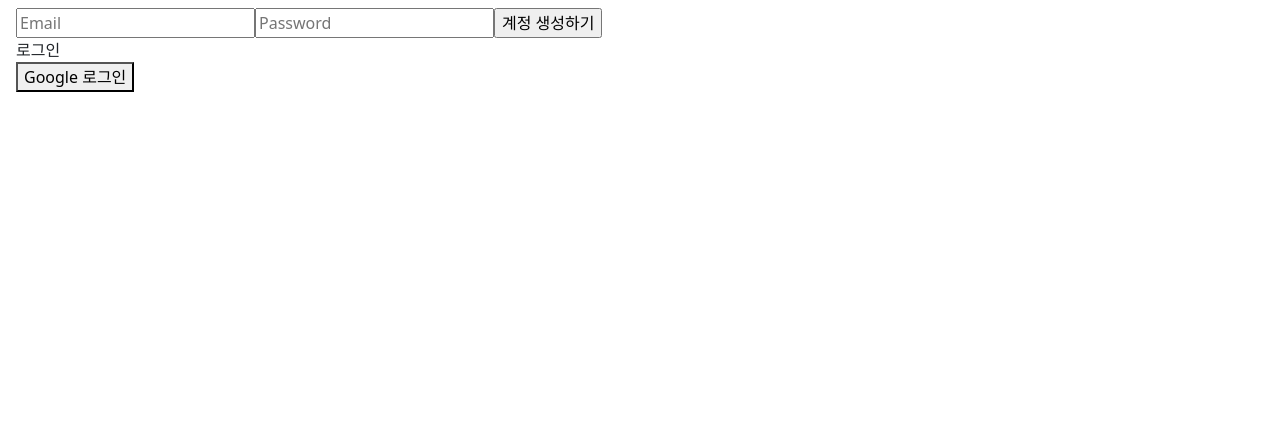
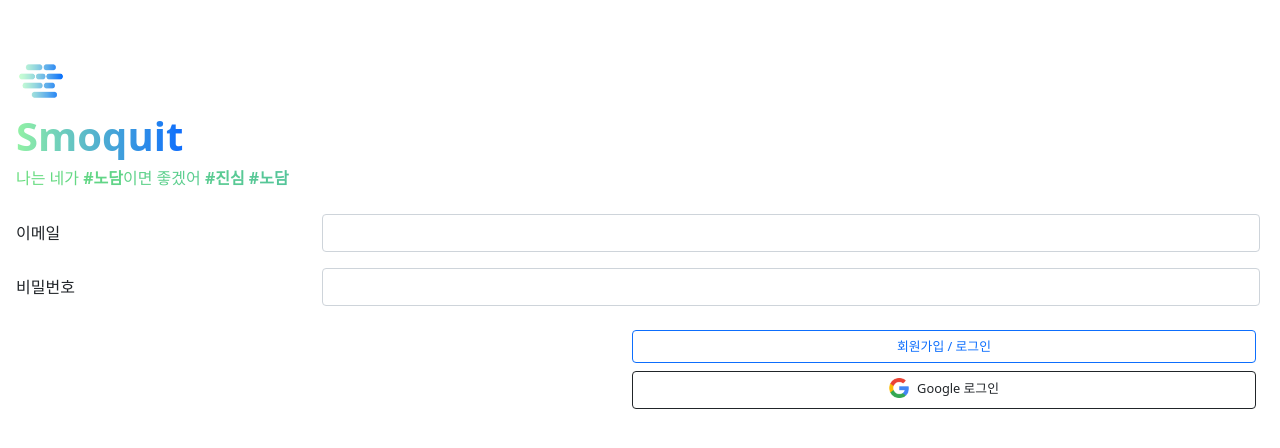
Before and after one commit to custardcream98/smoquit, a React (Create React App) app: page /#/ in a window 1280 px wide. Shown: the top 448 px of the page. Built offline with nearby package versions, Linux system fonts and the light colour scheme; no server answers.

Commit message:
로그인창 개발

```diff
--- a/src/components/App.js
+++ b/src/components/App.js
@@ -16,9 +16,8 @@
     fireAuth.onAuthStateChanged(async (user) => {
       if (user) {
         setIsLoggedIn(true);
-        const cigPerDay = (
-          await getDoc(doc(fireStore, DOC_PROFILE, user.uid))
-        ).data().cigPerDay;
+        let cigPerDay = await getDoc(doc(fireStore, DOC_PROFILE, user.uid));
+        cigPerDay = cigPerDay.data().cigPerDay;
         dispatch(setProfile({ ...user, cigPerDay }));
       } else {
         setIsLoggedIn(false);
--- /dev/null
+++ b/src/components/AuthModal.js
@@ -0,0 +1,43 @@
+import React from "react";
+import PropTypes from "prop-types";
+import { Modal, Button } from "react-bootstrap";
+
+// export const UserExistsModal = ({ email }) => {
+//   return (
+//     <>
+//       <Modal show onHide={handleClose} centered>
+//         <Modal.Header closeButton>
+//           <Modal.Title>잘못된 이메일입니다 😢</Modal.Title>
+//         </Modal.Header>
+//         <Modal.Body>{email}은 이미 가입이 돼있는 이메일이네요!</Modal.Body>
+//       </Modal>
+//     </>
+//   );
+// };
+
+// UserExistsModal.propTypes = {
+//   email: PropTypes.string.isRequired,
+// };
+
+export const WrongPasswordModal = ({ show, handleClose }) => {
+  return (
+    <>
+      <Modal show={show} centered>
+        <Modal.Header closeButton>
+          <Modal.Title>비밀번호가 다릅니다 😢</Modal.Title>
+        </Modal.Header>
+        <Modal.Body>다시 한번 시도해주세요!</Modal.Body>
+        <Modal.Footer>
+          <Button variant="primary" onClick={handleClose}>
+            넵
+          </Button>
+        </Modal.Footer>
+      </Modal>
+    </>
+  );
+};
+
+WrongPasswordModal.propTypes = {
+  show: PropTypes.bool.isRequired,
+  handleClose: PropTypes.func.isRequired,
+};
--- a/src/components/CampaignCard.js
+++ b/src/components/CampaignCard.js
@@ -1,7 +1,7 @@
 import React, { useState, useEffect } from "react";
 import { useSelector } from "react-redux";
 import PropTypes from "prop-types";
-import { Card, Badge, ListGroup, Container } from "react-bootstrap";
+import { Card, Badge, ListGroup } from "react-bootstrap";
 import timeDelta2str from "core/timeDelta2Str";
 import * as constants from "core/constants";
 import CampaignGiveupModal from "components/CampaignGiveupModal";
--- /dev/null
+++ b/src/components/Logo.js
@@ -0,0 +1,37 @@
+import React from "react";
+import PropTypes from "prop-types";
+import logo from "static/logo.png";
+import styles from "./Logo.module.css";
+
+export const AppLogo = ({ className = "me-2", size = 35 }) => (
+  <img
+    src={logo}
+    alt="Smoquit Logo"
+    width={`${size}`}
+    height={`${size}`}
+    className={className}
+  />
+);
+
+AppLogo.propTypes = {
+  className: PropTypes.string,
+  size: PropTypes.number,
+};
+
+export const AppTitle = ({ className = "", style = {} }) => (
+  <span className={`${styles.GradientTitle} ${className}`} style={style}>
+    Smoquit
+  </span>
+);
+
+AppTitle.propTypes = {
+  className: PropTypes.string,
+  style: PropTypes.object,
+};
+
+export const AppLogoWithTitle = () => (
+  <>
+    <AppLogo />
+    <AppTitle />
+  </>
+);
--- a/src/routes/Auth.js
+++ b/src/routes/Auth.js
@@ -1,4 +1,4 @@
-import React, { useState } from "react";
+import React, { useState, useRef } from "react";
 import {
   createUserWithEmailAndPassword,
   signInWithEmailAndPassword,
@@ -6,14 +6,32 @@
   signInWithPopup,
   updateProfile,
 } from "firebase/auth";
+import {
+  Button,
+  Form,
+  Row,
+  Col,
+  Spinner,
+  Overlay,
+  Popover,
+} from "react-bootstrap";
 import { setDoc, doc } from "firebase/firestore";
 import { fireAuth, fireStore } from "firebaseSetup";
 import { DOC_PROFILE } from "firebaseSetup/docNames";
+import { WrongPasswordModal } from "components/AuthModal";
+import { AppTitle, AppLogo } from "components/Logo";
+import Google from "static/Google.webp";
+import styles from "./Auth.module.css";
 
 const Auth = () => {
   const [email, setEmail] = useState("");
   const [password, setPassword] = useState("");
-  const [newAccount, setNewAccount] = useState(true);
+  const [isPasswordHasFocus, setIsPasswordHasFocus] = useState(false);
+  const [isEmailHasFocus, setIsEmailHasFocus] = useState(false);
+  const [isEmailLoginClicked, setIsEmailLoginClicked] = useState(false);
+  const [isGoogleLoginClicked, setIsGoogleLoginClicked] = useState(false);
+  const [showWrongPasswordModal, setShowWrongPasswordModal] = useState(false);
+  const passwordMsgOverlayTargetRef = useRef(null);
   const [error, setError] = useState("");
 
   const onChange = (event) => {
@@ -27,32 +45,57 @@
     }
   };
 
+  const onWrongPasswordModalClose = () => setShowWrongPasswordModal(false);
+
   const onSubmit = async (event) => {
     event.preventDefault();
+    setIsEmailLoginClicked(true);
     try {
-      if (newAccount) {
-        let createdUser = await createUserWithEmailAndPassword(
+      await signInWithEmailAndPassword(fireAuth, email, password);
+    } catch (error) {
+      setError(error.message);
+      console.log(error.message);
+      if (error.message === "Firebase: Error (auth/wrong-password).") {
+        setIsEmailLoginClicked(false);
+        setShowWrongPasswordModal(true);
+        return;
+      }
+      if (error.message === "Firebase: Error (auth/user-not-found).") {
+        let createdUser;
+        try {
+          createdUser = await createUserWithEmailAndPassword(
             fireAuth,
             email,
             password
           );
-        createdUser = await updateProfile(createdUser.user, {
+        } catch (error) {
+          setIsEmailLoginClicked(false);
+          return;
+          // setIsEmailLoginClicked(false);
+          // if (
+          //   error.message === "Firebase: Error (auth/email-already-in-use)."
+          // ) {
+          //   //모달창 표시
+          //   return;
+          // } else {
+          //   return;
+          // }
+        }
+
+        await updateProfile(createdUser.user, {
           displayName: createdUser.user.email.split("@")[0],
         });
         await setDoc(doc(fireStore, DOC_PROFILE, createdUser.user.uid), {
           cigPerDay: 20,
         });
-      } else {
         await signInWithEmailAndPassword(fireAuth, email, password);
       }
-    } catch (error) {
-      setError(error.message);
     }
+    fireAuth.currentUser.reload();
   };
 
-  const toggleAccount = () => setNewAccount((current) => !current);
-
   const onGoogleSignInClick = async (event) => {
+    setIsGoogleLoginClicked(true);
     let provider;
     if (event.target.name === "google") {
       provider = new GoogleAuthProvider();
@@ -64,40 +107,177 @@
       });
     } catch (error) {
       setError(error.message);
+      setIsEmailLoginClicked(false);
     }
   };
 
+  const validateEmail = () =>
+    /^\w+([\.-]?\w+)*@\w+([\.-]?\w+)*(\.\w{2,3})+$/.test(email);
+
+  const checkPasswordStrong = () =>
+    /(?=.*[a-z])(?=.*[A-Z])(?=.*[0-9])(?=.*[^A-Za-z0-9])(?=.{8,})/.test(
+      password
+    );
+
+  const checkPasswordMedium = () =>
+    /((?=.*[a-zA-Z])(?=.*[0-9])(?=.{6,}))/.test(password);
+
+  const checkPasswordSecurity = () => {
+    if (checkPasswordStrong()) {
+      return "강함";
+    } else if (checkPasswordMedium()) {
+      return "중간";
+    } else {
+      return "약함";
+    }
+  };
+
+  const weakPasswordMsg = (
+    <>
+      <li>최소 6자 이상으로 정해야 해요.</li>
+      <li>알파벳이 하나 이상 있어야 해요.</li>
+      <li>숫자가 하나 이상 있어야 해요.</li>
+    </>
+  );
+
+  const onPasswordInputFocus = () => setIsPasswordHasFocus(true);
+  const onPasswordInputBlur = () => setIsPasswordHasFocus(false);
+  const onEmailInputFocus = () => setIsEmailHasFocus(true);
+  const onEmailInputBlur = () => setIsEmailHasFocus(false);
+
   return (
-    <div>
-      <form onSubmit={onSubmit}>
-        <input
+    <>
+      <AppLogo className="mt-5" size={50} />
+      <br></br>
+      <AppTitle style={{ fontSize: "2.5rem" }} />
+      <p className={styles.Subtitle}>
+        나는 네가 <strong>#노담</strong>이면 좋겠어 <strong>#진심 #노담</strong>
+      </p>
+      <Form onSubmit={onSubmit} className="mt-4" noValidate>
+        <Form.Group as={Row} className="mb-3">
+          <Form.Label column xs="3">
+            이메일
+          </Form.Label>
+          <Col xs="9" className="ps-0 pe-3">
+            <Form.Control
+              type="email"
               name="email"
-          type="text"
-          placeholder="Email"
               required
+              pattern="[a-z0-9._%+-]+@[a-z0-9.-]+\.[a-z]{2,4}$"
+              // isValid={isDisplayNameEditable ? isValid : null}
+              isInvalid={
+                !validateEmail() && isEmailHasFocus && email.length > 4
+              }
               value={email}
               onChange={onChange}
+              onFocus={onEmailInputFocus}
+              onBlur={onEmailInputBlur}
             />
-        <input
+            <Form.Control.Feedback type="invalid">
+              이메일 형식에 맞지 않아요.
+            </Form.Control.Feedback>
+          </Col>
+        </Form.Group>
+        <Form.Group as={Row} className="mb-3">
+          <Form.Label column xs="3">
+            비밀번호
+          </Form.Label>
+          <Col xs="9" className="ps-0 pe-3">
+            {/* <OverlayTrigger
+              placement="bottom"
+              overlay={
+                <Tooltip>
+                  비밀번호 보안 <strong>{checkPasswordSecurity()}</strong>
+                </Tooltip>
+              }
+            > */}
+            <Form.Control
+              type="password"
               name="password"
-          type="password"
-          placeholder="Password"
               required
+              // isValid={isDisplayNameEditable ? isValid : null}
+              isInvalid={
+                checkPasswordSecurity() === "약함" && isPasswordHasFocus
+              }
               value={password}
               onChange={onChange}
+              onFocus={onPasswordInputFocus}
+              onBlur={onPasswordInputBlur}
+              ref={passwordMsgOverlayTargetRef}
             />
-        <input type="submit" value={newAccount ? "계정 생성하기" : "로그인"} />
-        {error}
-      </form>
-      <span onClick={toggleAccount}>
-        {newAccount ? "로그인" : "계정 생성하기"}
-      </span>
-      <div>
-        <button name="google" onClick={onGoogleSignInClick}>
+
+            <Overlay
+              target={passwordMsgOverlayTargetRef.current}
+              show={isPasswordHasFocus}
+              placement={"top"}
+            >
+              <Popover>
+                <Popover.Body className={styles.SmallFont}>
+                  비밀번호 보안 <strong>{checkPasswordSecurity()}</strong>
+                  {checkPasswordSecurity() === "약함" ? weakPasswordMsg : null}
+                </Popover.Body>
+              </Popover>
+            </Overlay>
+          </Col>
+        </Form.Group>
+        <div className="d-flex flex-row justify-content-end">
+          <Button
+            onClick={onSubmit}
+            variant="outline-primary"
+            className={`mb-2 me-2 mt-2 col-6 ${styles.SmallFont}`}
+            disabled={isEmailLoginClicked}
+          >
+            {isEmailLoginClicked ? (
+              <>
+                <Spinner
+                  as="span"
+                  animation="border"
+                  size="sm"
+                  role="status"
+                  aria-hidden="true"
+                />
+                <span className="visually-hidden">Loading...</span>
+              </>
+            ) : null}
+            회원가입 / 로그인
+          </Button>
+        </div>
+      </Form>
+
+      <div className="d-flex flex-row justify-content-end">
+        <Button
+          name="google"
+          onClick={onGoogleSignInClick}
+          variant="outline-dark"
+          className={`me-2 col-6 ${styles.SmallFont}`}
+          disabled={isGoogleLoginClicked}
+        >
+          {isGoogleLoginClicked ? (
+            <>
+              <Spinner
+                as="span"
+                animation="border"
+                size="sm"
+                role="status"
+                aria-hidden="true"
+              />
+              <span className="visually-hidden">Loading...</span>
+            </>
+          ) : null}
+          <img
+            width="20px"
+            className="mb-1 me-2"
+            alt="Google sign-in"
+            src={Google}
+          />
           Google 로그인
-        </button>
+        </Button>
       </div>
-    </div>
+      <WrongPasswordModal
+        show={showWrongPasswordModal}
+        handleClose={onWrongPasswordModalClose}
+      />
+    </>
   );
 };
 
--- /dev/null
+++ b/src/routes/Auth.module.css
@@ -0,0 +1,13 @@
+.SmallFont {
+    font-size: 0.8rem
+}
+
+.Subtitle {
+    font-size: 1rem;
+    font-weight: 400;
+    /* color: #0E6DFD; */
+    background: linear-gradient(to right, #68dd7e, #0E6DFD);
+    -webkit-background-clip: text;
+    background-clip: text;
+    -webkit-text-fill-color: transparent;
+}
```
Also changed, not shown: src/components/Navigation.js (+3 -11 lines), src/routes/Home.js (+7 -2 lines), src/routes/LeaderBoard.js (+5 -2 lines), src/routes/Profile.js (+15 -11 lines), src/components/LeaderBoardCard.js (added), src/components/Logo.module.css (renamed from src/components/Navigation.module.css), src/static/Google.webp (added). Lines whose indentation alone changed are shown as unchanged.
